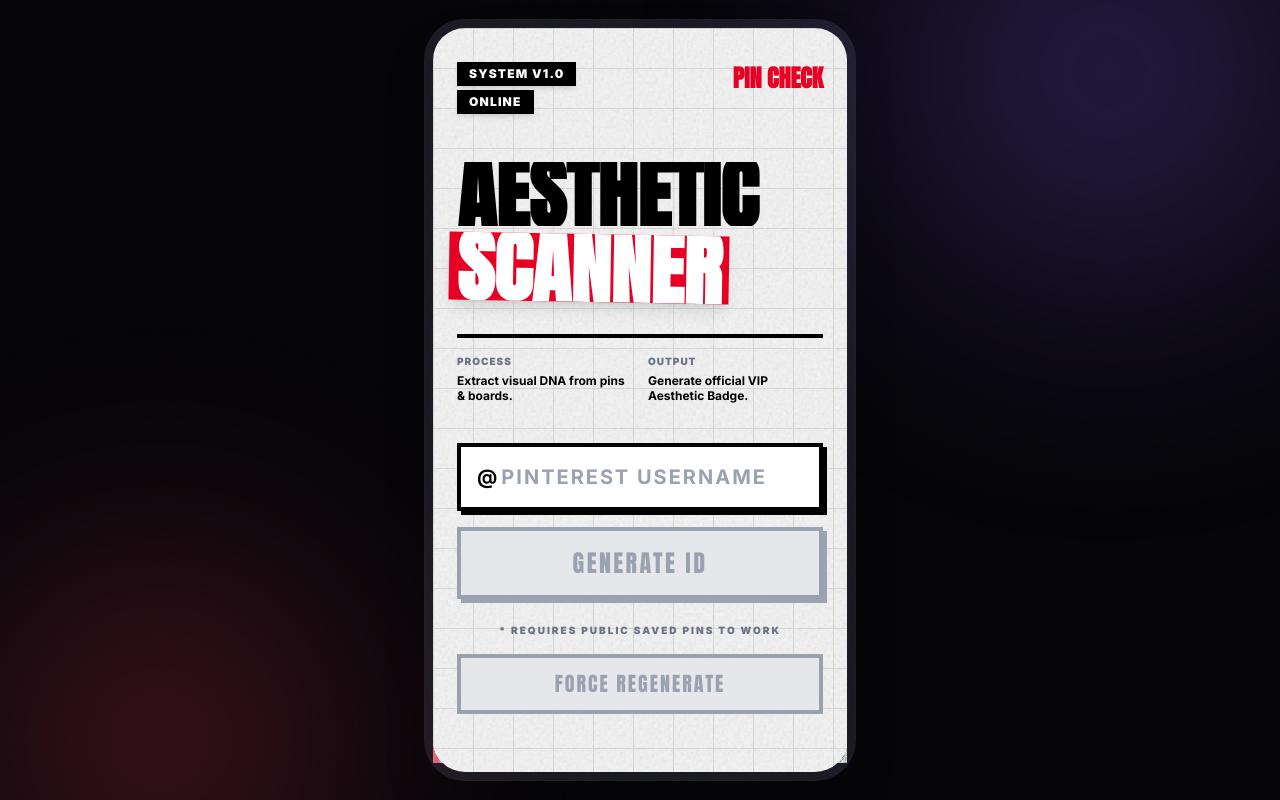
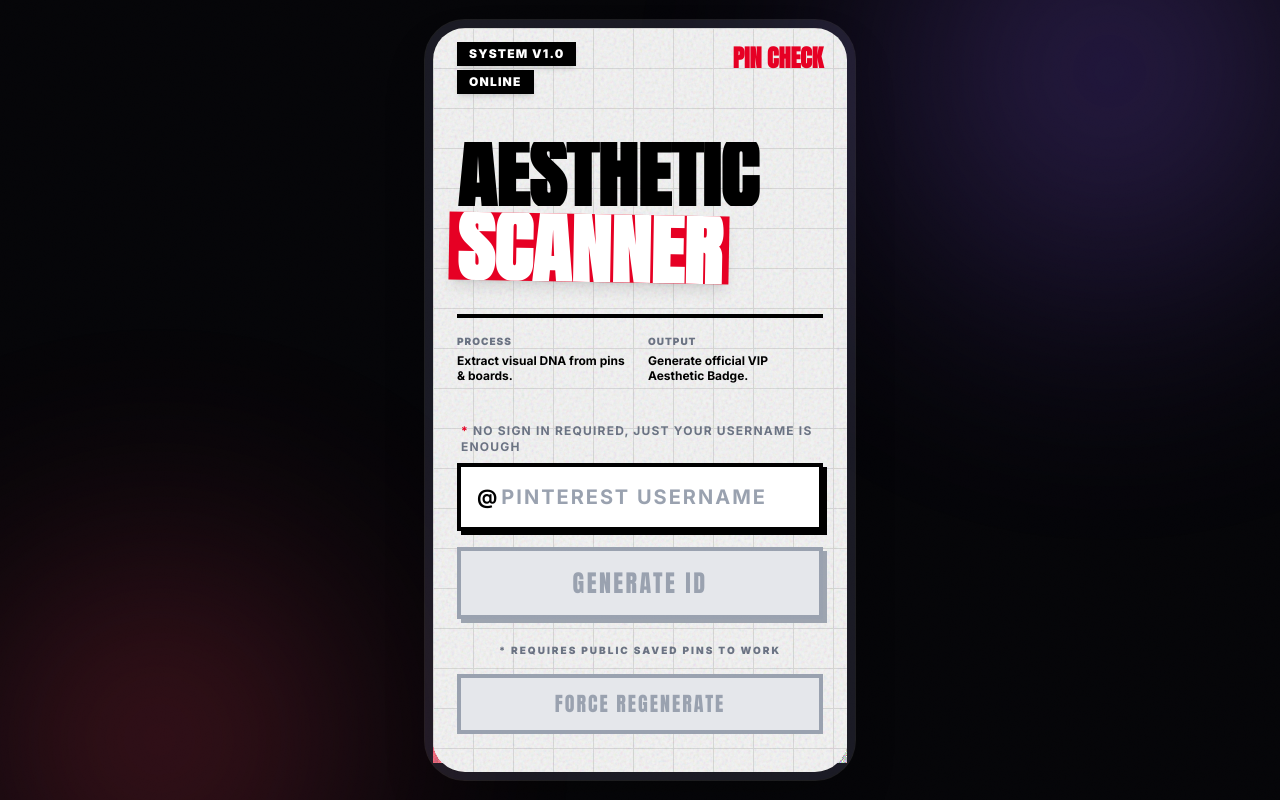
Before and after one commit to vignxh-vny/pinsify, a Next.js app: page / in a window 1280 px wide. Built offline with nearby package versions, Linux system fonts and the light colour scheme.

Commit message:
feat: add no sign in required note above username input

```diff
--- a/src/app/page.tsx
+++ b/src/app/page.tsx
@@ -204,6 +204,10 @@
           className="w-full flex flex-col gap-4"
         >
           <div className="relative">
+            <p className="text-[10px] sm:text-xs font-bold text-gray-500 uppercase tracking-widest mb-2 pl-1">
+              <span className="text-[#E60023] mr-1">*</span>
+              No sign in required, just your username is enough
+            </p>
             <div className="flex items-center bg-white border-4 border-black shadow-[4px_4px_0px_0px_rgba(0,0,0,1)] focus-within:border-[#E60023] transition-colors w-full relative z-20">
               <span className="pl-4 text-xl font-bold text-black select-none">@</span>
               <input
```
